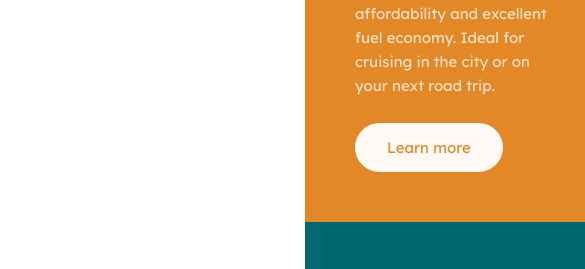
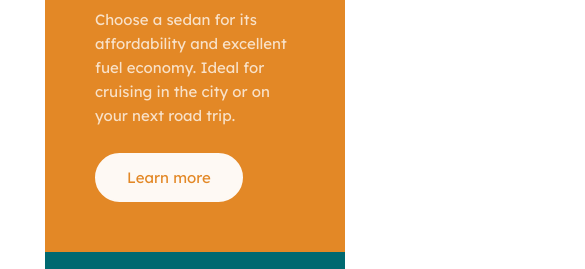
Before and after one commit to Odya01/front-mentor-solutions, a plain HTML site: page 3-column-card/index.html in a window 390 px wide. Shown: the part 208-477 px from the top of the page, 585 px wide, since content can reach past the window. Drawn offline with Linux system fonts and the light colour scheme.

Commit message:
add padding and width

```diff
--- a/3-column-card/css/media500.css
+++ b/3-column-card/css/media500.css
@@ -5,6 +5,8 @@
  .container{
   display: flex;
   flex-direction: column;
+  width: 100%;
+  padding: 30px 15px;
 
   justify-content: center;
   align-items: center;
```
